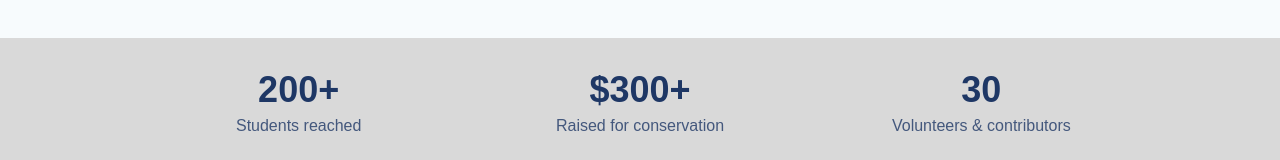
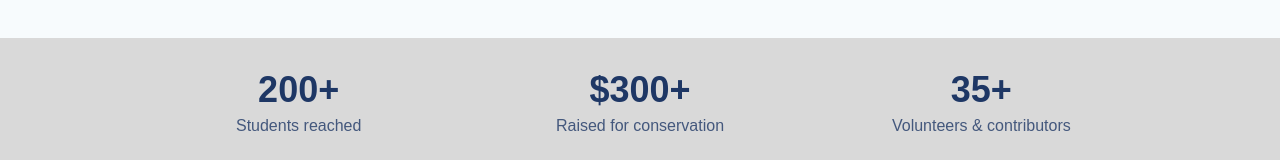
Before and after one commit to fruitycereal/for-the-blue, a Next.js app: page / in a window 1280 px wide. Shown: the part 634-794 px from the top of the page. Built offline with nearby package versions, Linux system fonts and the light colour scheme.

Commit message:
changed volunteer number

```diff
--- a/app/page.tsx
+++ b/app/page.tsx
@@ -158,7 +158,7 @@ export default function Home() {
 
           <div>
             <p className="text-3xl font-bold text-[#1E3765] sm:text-4xl">
-              30
+              35+
             </p>
             <p className="mt-1 text-sm font-medium text-[#1E3765]/80 sm:text-base">
               Volunteers & contributors
```
